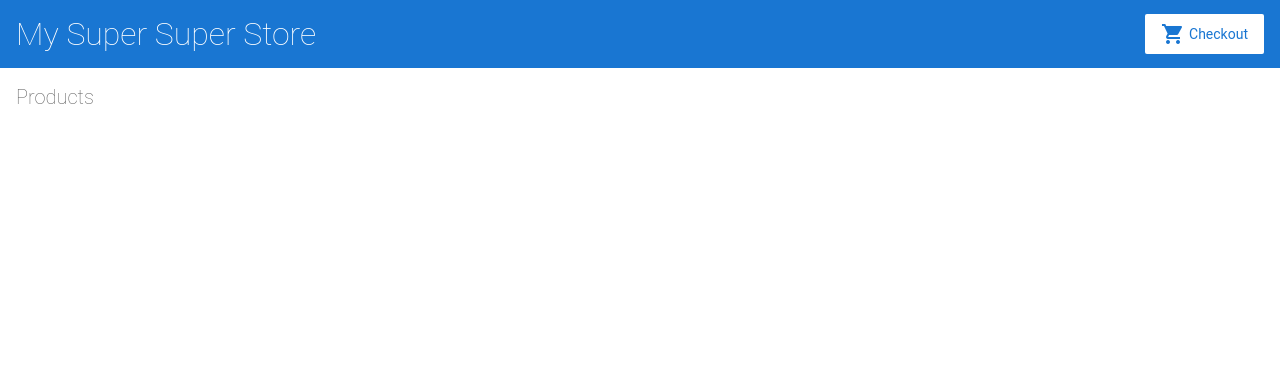
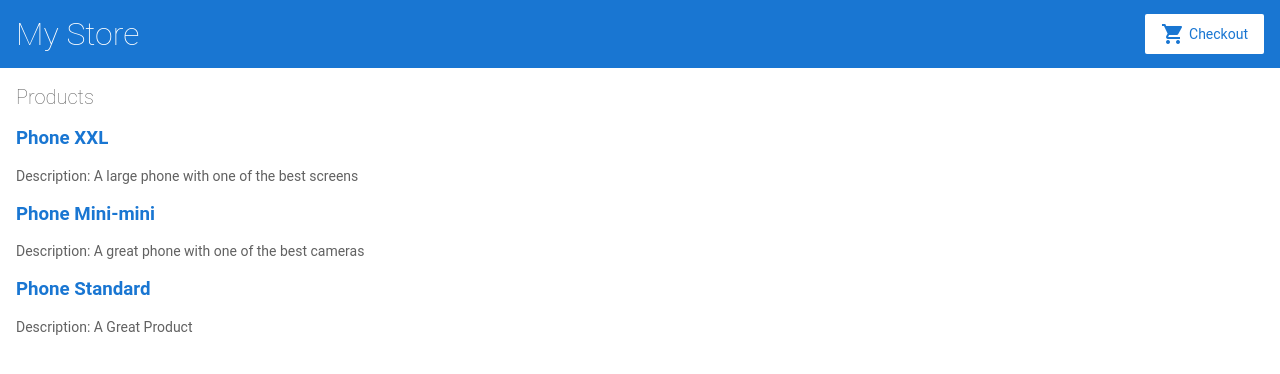
Before and after one commit to adamcee/perscholas-my-angular-tutorial, an Angular app: page / in a window 1280 px wide. Shown: the top 374 px of the page. Built offline with nearby package versions, Linux system fonts and the light colour scheme.

Commit message:
4 files modified

```diff
--- a/src/app/product-list/product-list.component.html
+++ b/src/app/product-list/product-list.component.html
@@ -1,5 +1,14 @@
 <h2>Products</h2>
 
+<div *ngFor="let product of products">
+  <h3>
+    <a [title]="product.name + 'details'"> {{ product.name }} </a>
+  </h3>
+
+  <p>
+      {{ getProductDescription(product) }}
+  </p>
+</div>
 
 <!--
 Copyright Google LLC. All Rights Reserved.
--- a/src/app/product-list/product-list.component.ts
+++ b/src/app/product-list/product-list.component.ts
@@ -10,6 +10,10 @@ import { products } from '../products';
 export class ProductListComponent {
   products = products;
 
+  getProductDescription(product) {
+    return "Description: " + (product.description || "A Great Product");
+  }
+
   share() {
     window.alert('The product has been shared!');
   }
--- a/src/app/products.ts
+++ b/src/app/products.ts
@@ -1,13 +1,13 @@
 export const products = [
   {
     id: 1,
-    name: 'Phone XL',
+    name: 'Phone XXL',
     price: 799,
     description: 'A large phone with one of the best screens'
   },
   {
     id: 2,
-    name: 'Phone Mini',
+    name: 'Phone Mini-mini',
     price: 699,
     description: 'A great phone with one of the best cameras'
   },
@@ -15,7 +15,7 @@ export const products = [
     id: 3,
     name: 'Phone Standard',
     price: 299,
-    description: ''
+    description: '',
   }
 ];
 
--- a/src/app/top-bar/top-bar.component.html
+++ b/src/app/top-bar/top-bar.component.html
@@ -1,5 +1,5 @@
 <a [routerLink]="['/']">
-  <h1 class="title">My Super Super Store</h1>
+  <h1 class="title">My Store</h1>
 </a>
 
 <a class="button fancy-button"><i class="material-icons">shopping_cart</i>Checkout</a>
```
